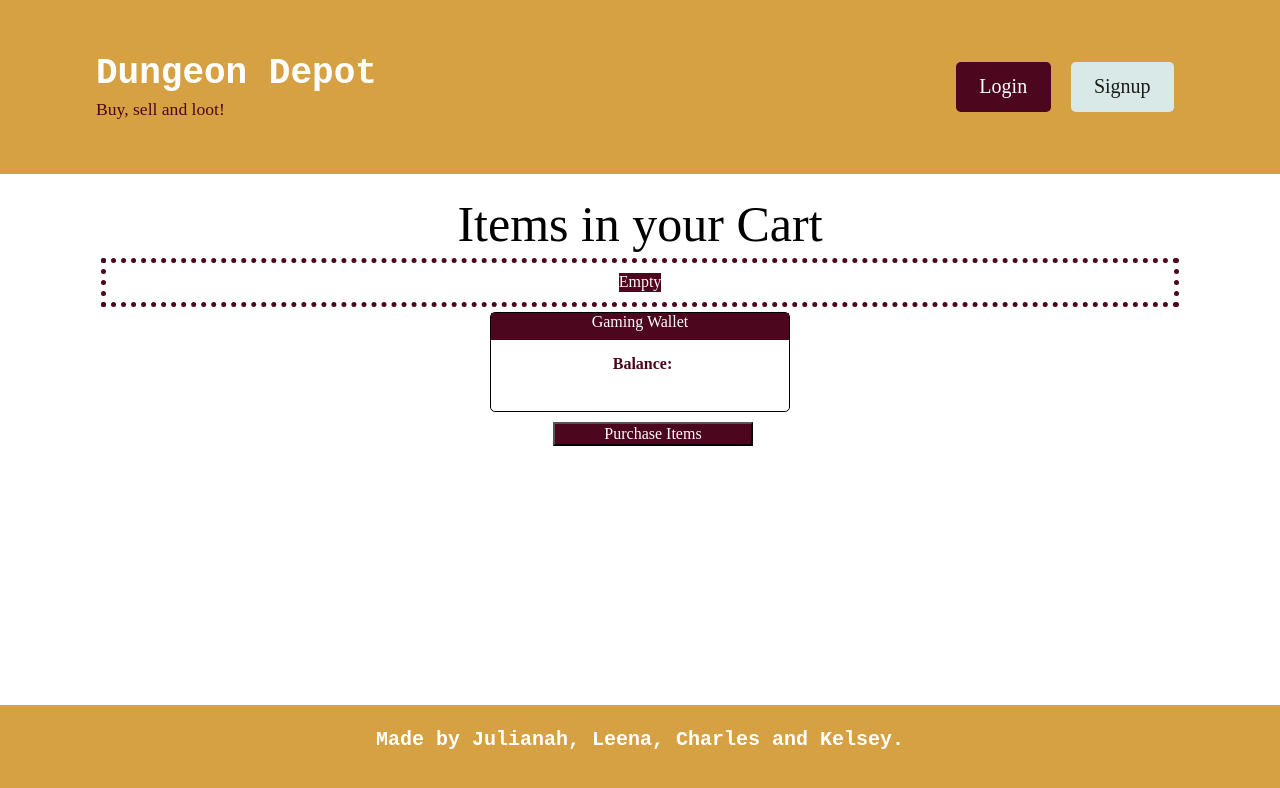
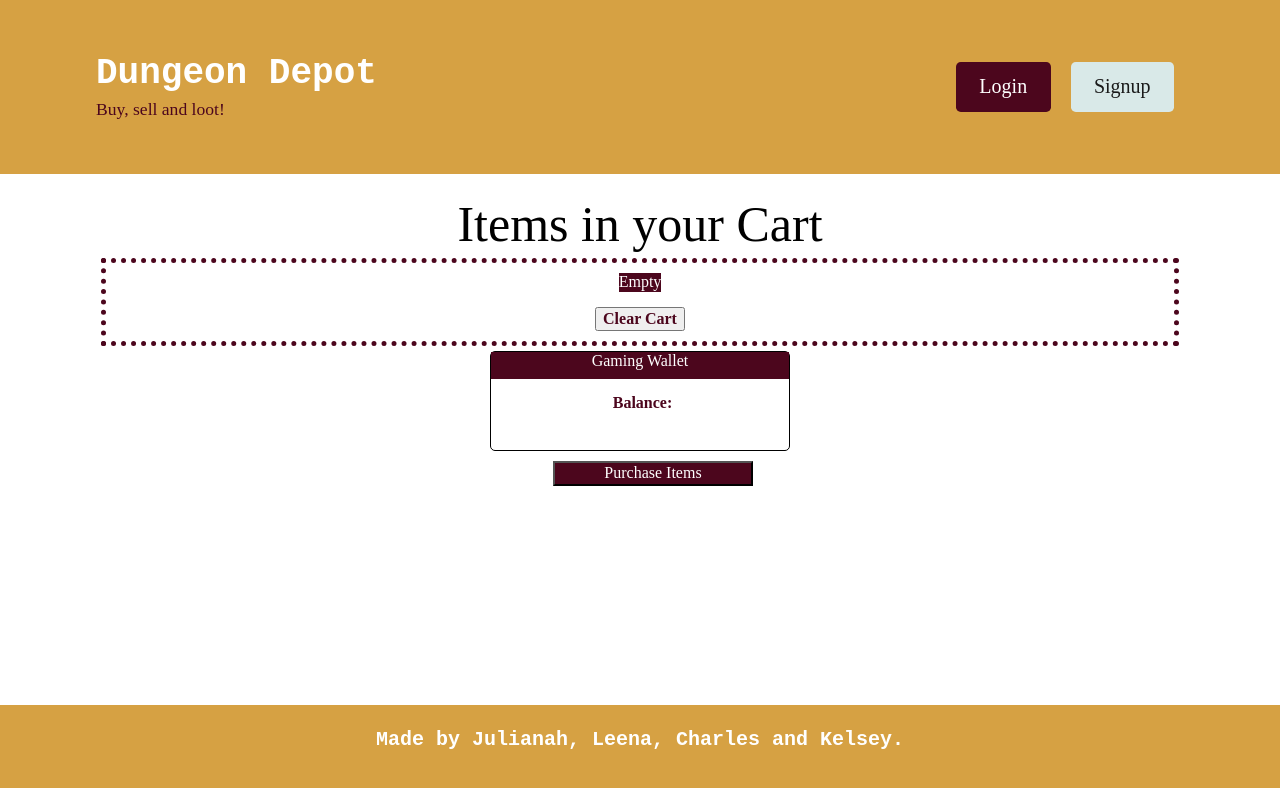
Before and after one commit to LeenaCruz/DungeonDepot, a React (Vite) app in the folder client/: page /checkout in a window 1280 px wide. Shown: the top 788 px of the page. Built offline with nearby package versions, Linux system fonts and the light colour scheme; no server answers.

Commit message:
Added clear cart button

```diff
--- a/client/src/components/CartItemsComponent/index.jsx
+++ b/client/src/components/CartItemsComponent/index.jsx
@@ -1,11 +1,16 @@
 import React, {useState} from 'react'
 import { useCartContext } from '../../utils/context';
+
+const handleClick = () => {
+console.log(Hi)
+}
 
 const CartItemsComponent = (props) => {
     const {cart, setCart} = useCartContext();
   return (
     <div className='div-box'>
         {cart.length === 0 ? (<div className='cart-text'>Empty</div>) : cart.map((item, index) => (<div className='item-sep'>{item.name}</div>))}
+        <button style={{color: '#4C061D', fontWeight: 'bold', marginTop: '15px', cursor: 'pointer'}} onClick={handleClick}>Clear Cart</button>
     </div>
   )
 }
```
